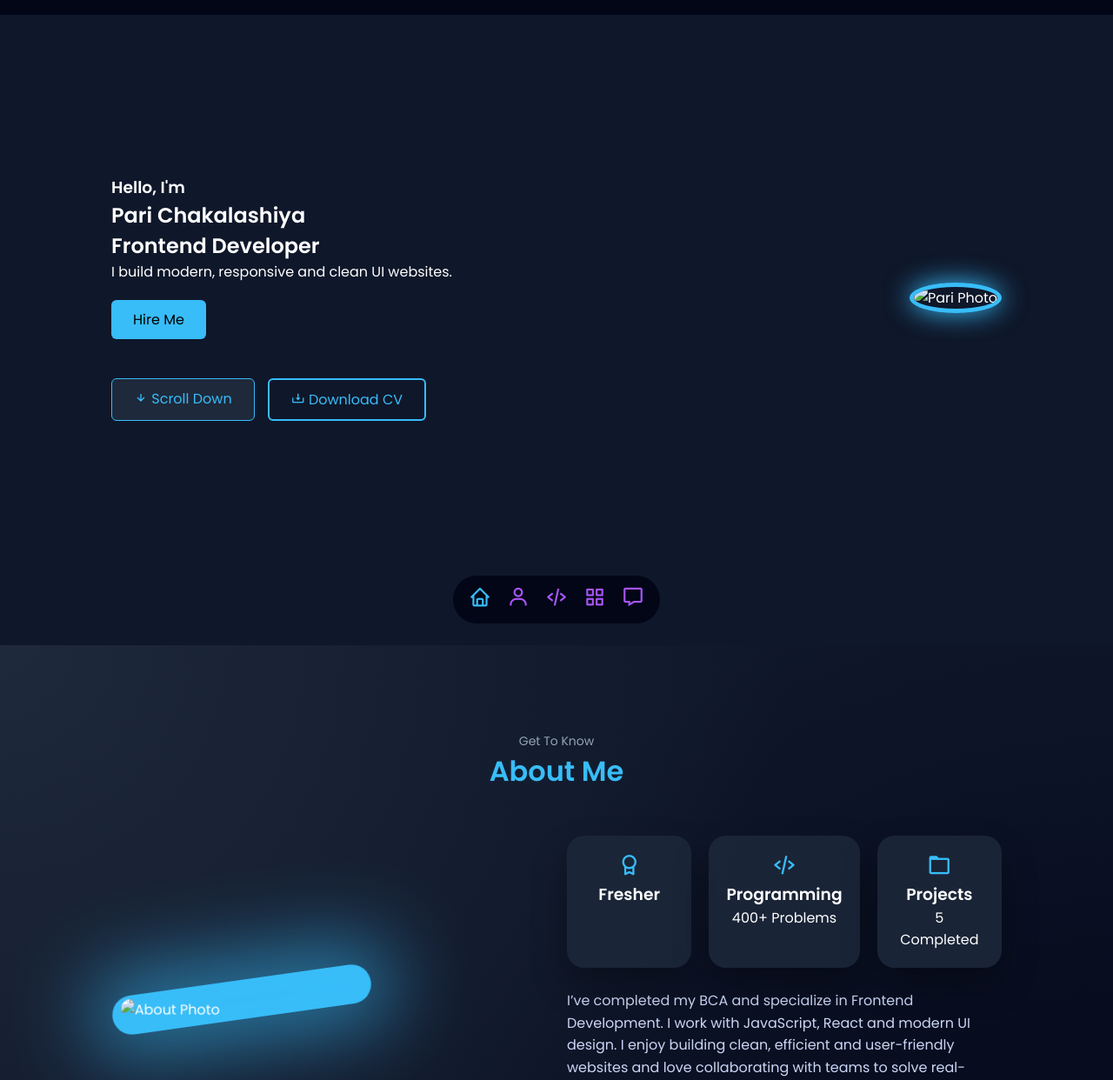
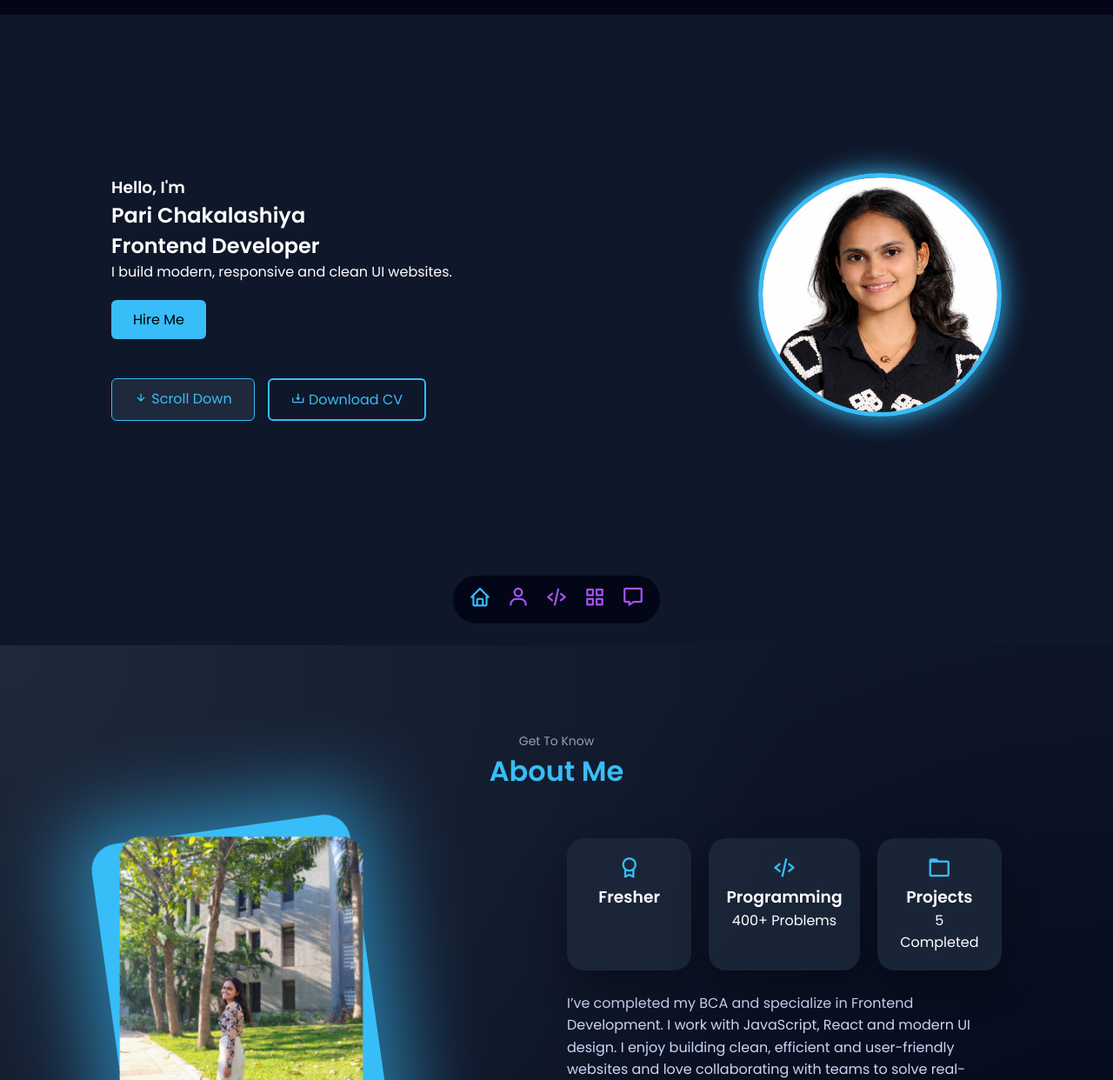
Before and after one commit to parichakalashiya-lgtm/parichaklashiya, a plain HTML site: page index.html in a window 1280 px wide. Shown: the part 58-1300 px from the top of the page at 87% size. Drawn offline with nearby package versions, Linux system fonts and the light colour scheme.

Commit message:
index.html

```diff
--- a/index.html
+++ b/index.html
@@ -43,14 +43,14 @@
         <i class='bx bx-down-arrow-alt'></i> Scroll Down
       </a>
 
-      <a href="resume.pdf" download class="btn outline">
+      <a href="pari chakalashiya-resume (2).pdf" download class="btn outline">
         <i class='bx bx-download'></i> Download CV
       </a>
     </div>
   </div>
 
   <div class="home-img">
-    <img src="photo.jpg" alt="Pari Photo">
+    <img src="pari.jpg" alt="Pari Photo">
   </div>
 </section>
 
@@ -63,7 +63,7 @@
 
     <!-- LEFT IMAGE -->
     <div class="about-image">
-      <img src="photo2.jpg" alt="About Photo">
+      <img src="pari2.jpg" alt="About Photo">
     </div>
 
     <!-- RIGHT CONTENT -->
```
